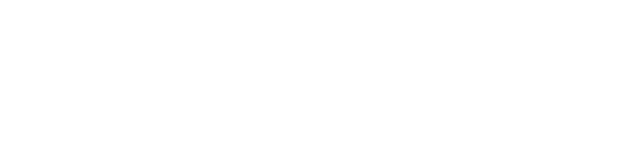
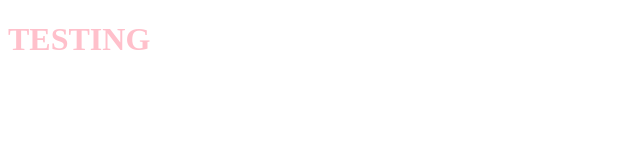
Before and after one commit to olp10/v1, a website: page index.html in a window 1280 px wide. Shown: the whole page, without its empty margins (0-640 px from the left). Drawn offline with Linux system fonts and the light colour scheme.

Commit message:
added index.html

```diff
--- a/index.html
+++ b/index.html
@@ -1,8 +1,8 @@
 <!DOCTYPE html>
 <head>
-    <title></title>
+    <title>asdf</title>
 </head>
 <body>
-
+    <h1 style="color:pink;">TESTING</h1>
 </body>
 </html>
```
